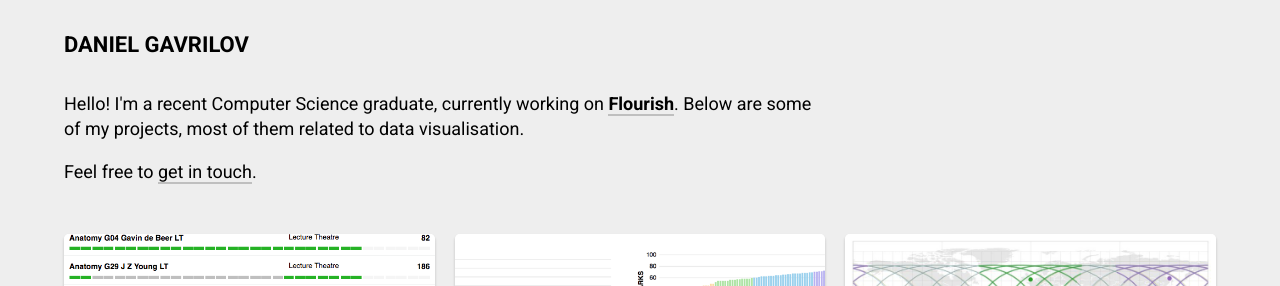
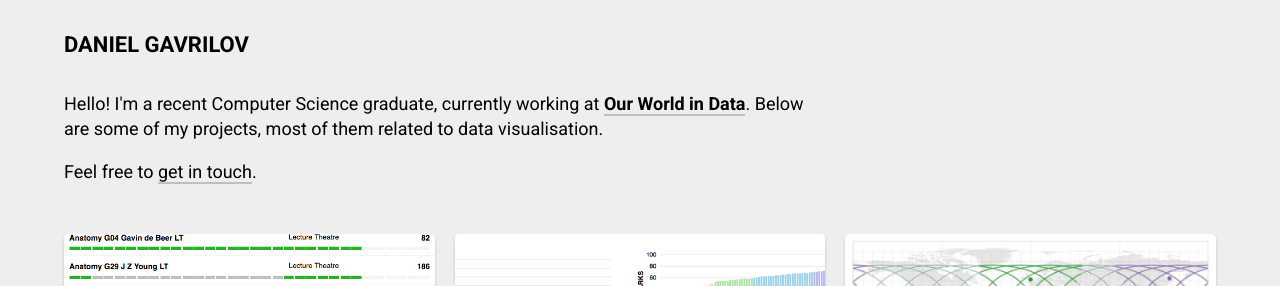
Before and after one commit to danielgavrilov/danielgavrilov.github.io, a Jekyll site: the page built from index.html, in a window 1280 px wide. Shown: the top 286 px of the page. Built offline with Jekyll 4.4.1, drawn with Linux system fonts in a browser that asks for light colours.

Commit message:
Update job link

```diff
--- a/index.html
+++ b/index.html
@@ -13,7 +13,7 @@ redirect_from: /projects/
     <div class="col s12 l8">
       <div class="content">
         <p>
-          Hello! I'm a recent Computer Science graduate, currently working on <a href="http://flourish.studio"><strong>Flourish</strong></a>. Below are some of my projects, most of them related to data visualisation.
+          Hello! I'm a recent Computer Science graduate, currently working at <a href="https://ourworldindata.org"><strong>Our World in Data</strong></a>. Below are some of my projects, most of them related to data visualisation.
         </p>
         <p>
           Feel free to <a href="mailto:daniel@gavrilov.co.uk">get in touch</a>.
```
